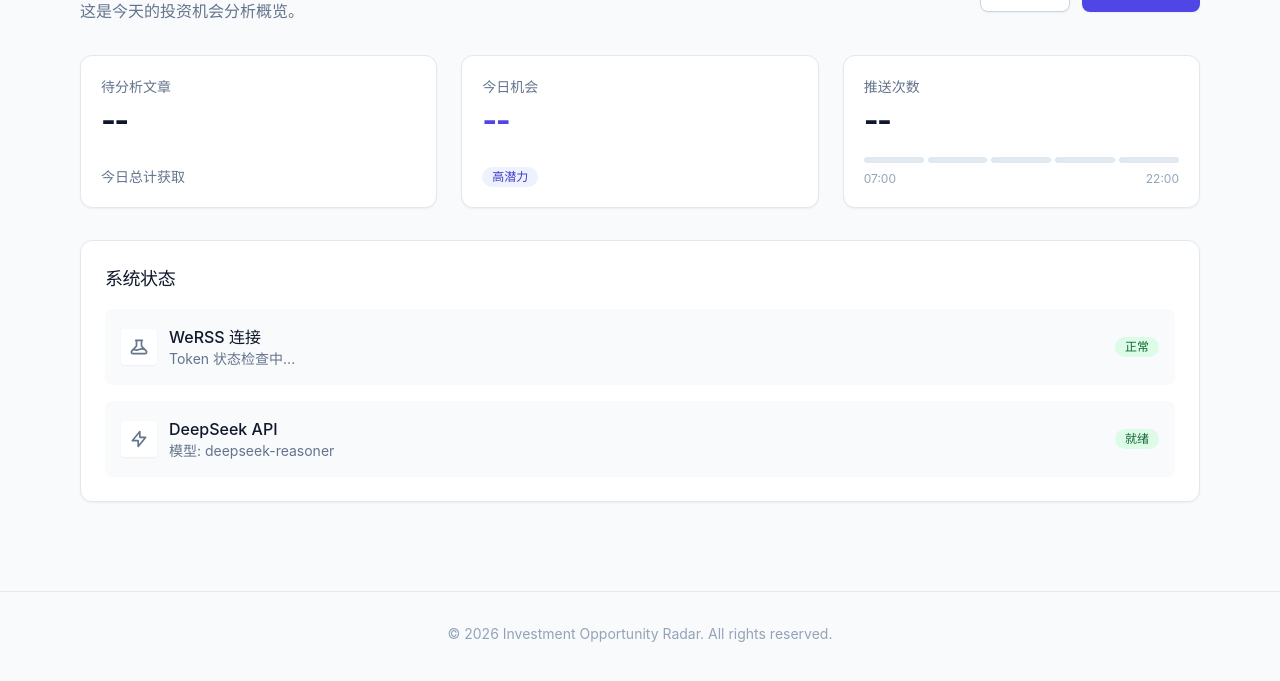
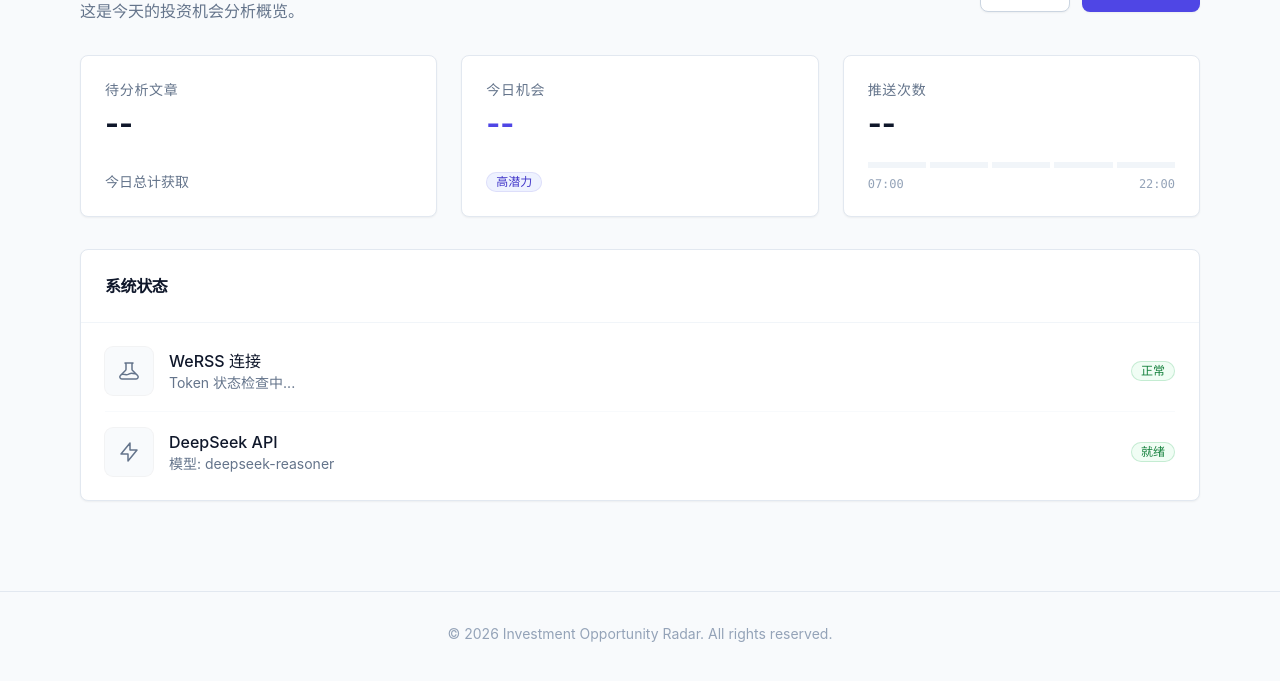
Before and after one commit to zhsh2980/investment-opportunity-radar, a FastAPI app: template src/app/web/templates/dashboard.html in a window 1280 px wide. Shown: the part 69-750 px from the top of the page. Run offline with FastAPI, Linux system fonts and the light colour scheme; the template is opened without the code that fills it, so the values that code supplies are empty; some libraries are stand-ins or nearby versions.

Commit message:
refactor(ui): update dashboard to match new design standards

```diff
--- a/src/app/web/templates/dashboard.html
+++ b/src/app/web/templates/dashboard.html
@@ -26,10 +26,11 @@
     <!-- Status Grid -->
     <div class="grid grid-cols-1 md:grid-cols-3 gap-6">
         <!-- Card 1: Pending -->
-        <div class="card-premium stat-card">
+        <div
+            class="bg-white rounded-lg border border-slate-200 shadow-sm p-6 flex flex-col justify-between h-full hover:shadow-md transition-shadow">
             <div>
-                <dt class="stat-label">待分析文章</dt>
-                <dd class="stat-value text-slate-900">--</dd>
+                <dt class="text-sm font-medium text-slate-500 uppercase tracking-wider">待分析文章</dt>
+                <dd class="mt-2 text-3xl font-bold text-slate-900 leading-none">--</dd>
             </div>
             <div class="mt-4">
                 <div class="text-sm text-slate-500">今日总计获取</div>
@@ -37,49 +38,56 @@
         </div>
 
         <!-- Card 2: Opportunities -->
-        <div class="card-premium stat-card">
+        <div
+            class="bg-white rounded-lg border border-slate-200 shadow-sm p-6 flex flex-col justify-between h-full hover:shadow-md transition-shadow">
             <div>
-                <dt class="stat-label">今日机会</dt>
-                <dd class="stat-value text-indigo-600">--</dd>
+                <dt class="text-sm font-medium text-slate-500 uppercase tracking-wider">今日机会</dt>
+                <dd class="mt-2 text-3xl font-bold text-indigo-600 leading-none">--</dd>
             </div>
             <div class="mt-4">
                 <span
-                    class="inline-flex items-center px-2.5 py-0.5 rounded-full text-xs font-medium bg-indigo-50 text-indigo-700">
+                    class="inline-flex items-center px-2.5 py-0.5 rounded-full text-xs font-medium bg-indigo-50 text-indigo-700 ring-1 ring-inset ring-indigo-700/10">
                     高潜力
                 </span>
             </div>
         </div>
 
         <!-- Card 3: Push Status -->
-        <div class="card-premium stat-card">
+        <div
+            class="bg-white rounded-lg border border-slate-200 shadow-sm p-6 flex flex-col justify-between h-full hover:shadow-md transition-shadow">
             <div>
-                <dt class="stat-label">推送次数</dt>
-                <dd class="stat-value text-slate-900">--</dd>
+                <dt class="text-sm font-medium text-slate-500 uppercase tracking-wider">推送次数</dt>
+                <dd class="mt-2 text-3xl font-bold text-slate-900 leading-none">--</dd>
             </div>
-            <div class="timeline-track">
+            <div class="mt-4">
+                <div class="flex gap-1 h-1.5 mt-2">
                     <!-- 5 slots visual representation -->
-                <div class="timeline-segment missed" title="07:00"></div>
-                <div class="timeline-segment missed" title="12:00"></div>
-                <div class="timeline-segment missed" title="14:00"></div>
-                <div class="timeline-segment missed" title="18:00"></div>
-                <div class="timeline-segment missed" title="22:00"></div>
+                    <div class="flex-1 bg-slate-100 rounded-lr" title="07:00"></div>
+                    <div class="flex-1 bg-slate-100 rounded-lr" title="12:00"></div>
+                    <div class="flex-1 bg-slate-100 rounded-lr" title="14:00"></div>
+                    <div class="flex-1 bg-slate-100 rounded-lr" title="18:00"></div>
+                    <div class="flex-1 bg-slate-100 rounded-lr" title="22:00"></div>
                 </div>
-            <div class="mt-2 text-xs text-slate-400 flex justify-between">
+                <div class="mt-2 text-xs text-slate-400 flex justify-between font-mono">
                     <span>07:00</span>
                     <span>22:00</span>
                 </div>
             </div>
         </div>
+    </div>
 
     <!-- Usage/Info Section -->
-    <div class="card-premium p-6">
-        <h3 class="text-lg font-medium text-slate-900 mb-4">系统状态</h3>
+    <div class="bg-white rounded-lg border border-slate-200 shadow-sm divide-y divide-slate-100">
+        <div class="p-6">
+            <h3 class="text-base font-semibold text-slate-900">系统状态</h3>
+        </div>
+        <div class="p-6">
             <ul class="space-y-4">
-            <li class="flex items-center justify-between p-4 bg-slate-50 rounded-lg">
-                <div class="flex items-center gap-3">
-                    <div class="p-2 bg-white rounded shadow-sm text-slate-500">
-                        <svg class="w-5 h-5" fill="none" stroke="currentColor" viewBox="0 0 24 24">
-                            <path stroke-linecap="round" stroke-linejoin="round" stroke-width="2"
+                <li class="flex items-center justify-between">
+                    <div class="flex items-center gap-4">
+                        <div class="p-3 bg-slate-50 rounded-lg text-slate-500 ring-1 ring-slate-900/5">
+                            <svg class="w-6 h-6" fill="none" stroke="currentColor" viewBox="0 0 24 24">
+                                <path stroke-linecap="round" stroke-linejoin="round" stroke-width="1.5"
                                     d="M19.428 15.428a2 2 0 00-1.022-.547l-2.387-.477a6 6 0 00-3.86.517l-.318.158a6 6 0 01-3.86.517L6.05 15.21a2 2 0 00-1.806.547M8 4h8l-1 1v5.172a2 2 0 00.586 1.414l5 5c1.26 1.26.367 3.414-1.415 3.414H4.828c-1.782 0-2.674-2.154-1.414-3.414l5-5A2 2 0 009 10.172V5L8 4z">
                                 </path>
                             </svg>
@@ -90,15 +98,15 @@
                         </div>
                     </div>
                     <span
-                    class="inline-flex items-center px-2.5 py-0.5 rounded-full text-xs font-medium bg-green-100 text-green-800">
+                        class="inline-flex items-center px-2.5 py-0.5 rounded-full text-xs font-medium bg-green-50 text-green-700 ring-1 ring-inset ring-green-600/20">
                         正常
                     </span>
                 </li>
-            <li class="flex items-center justify-between p-4 bg-slate-50 rounded-lg">
-                <div class="flex items-center gap-3">
-                    <div class="p-2 bg-white rounded shadow-sm text-slate-500">
-                        <svg class="w-5 h-5" fill="none" stroke="currentColor" viewBox="0 0 24 24">
-                            <path stroke-linecap="round" stroke-linejoin="round" stroke-width="2"
+                <li class="flex items-center justify-between pt-4 border-t border-slate-50">
+                    <div class="flex items-center gap-4">
+                        <div class="p-3 bg-slate-50 rounded-lg text-slate-500 ring-1 ring-slate-900/5">
+                            <svg class="w-6 h-6" fill="none" stroke="currentColor" viewBox="0 0 24 24">
+                                <path stroke-linecap="round" stroke-linejoin="round" stroke-width="1.5"
                                     d="M13 10V3L4 14h7v7l9-11h-7z"></path>
                             </svg>
                         </div>
@@ -108,12 +116,13 @@
                         </div>
                     </div>
                     <span
-                    class="inline-flex items-center px-2.5 py-0.5 rounded-full text-xs font-medium bg-green-100 text-green-800">
+                        class="inline-flex items-center px-2.5 py-0.5 rounded-full text-xs font-medium bg-green-50 text-green-700 ring-1 ring-inset ring-green-600/20">
                         就绪
                     </span>
                 </li>
             </ul>
         </div>
+    </div>
 
 </div>
 {% endblock %}
```
Lines whose indentation alone changed are shown as unchanged.
